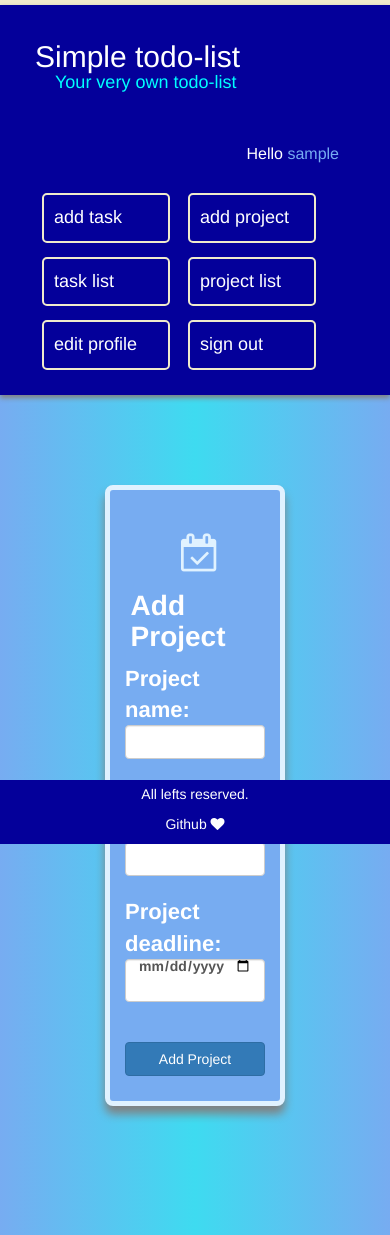
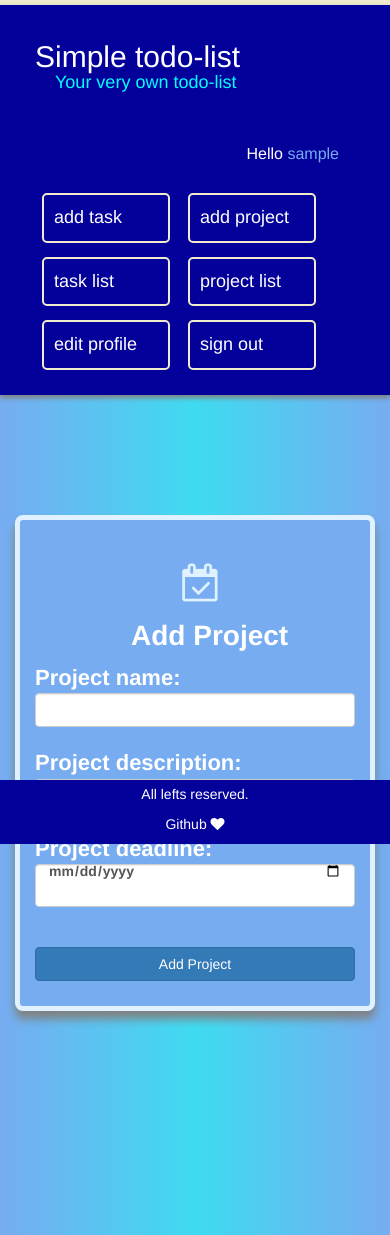
Before and after one commit to 1MahdiR/simple-todo-list, a Django app: page /todo/add/project/ in a window 390 px wide. Run offline with Django 3.2, Linux system fonts and the light colour scheme; the visitor is signed in with stand-in values (Sample User, id 1); some libraries are stand-ins or nearby versions.

Commit message:
Fixed add_project for smaller devices

```diff
--- a/todo/static/todo/add_project.css
+++ b/todo/static/todo/add_project.css
@@ -6,7 +6,7 @@
 .add-project-body {
 
 	background-color: #77ACF1;
-	margin-top: 90px;
+	margin-top: 120px;
 	margin-left: 25%;
 	margin-right: 25%;
 	border-color: #e0f2ff;
@@ -73,13 +73,20 @@
 @media only screen and (max-width: 550px) {
 
 
+	.add-project-body {
+		widht: 100%;
+		margin-left: 0;
+		margin-right: 0;
+		margin-bottom: 180px;
+	}
+
 	.add-project-body h1 {
-		margin-left: 4%;
+		margin-left: 30%;
 		font-size: 28px;
 	}
 
 	.add-project-body .add-icon {
 
-		margin-left: 40%;
+		margin-left: 46%;
 	}
 }
```
